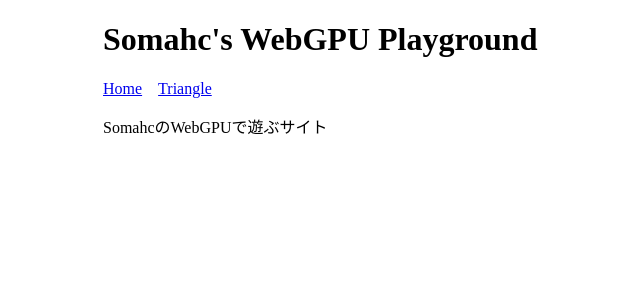
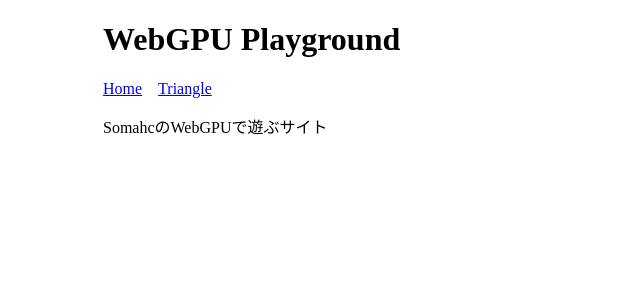
Before and after one commit to Somahc/webgpu-playground, a React (Vite) app: page / in a window 1280 px wide. Shown: the top 300 px of the page, without its empty margins (37-677 px from the left). Built offline with nearby package versions, Linux system fonts and the light colour scheme.

Commit message:
root 文言修正

```diff
--- a/src/routes/root.tsx
+++ b/src/routes/root.tsx
@@ -4,7 +4,7 @@ import "./root.css";
 export default function Root() {
     return (
         <>
-            <h1>Somahc's WebGPU Playground</h1>
+            <h1>WebGPU Playground</h1>
             <nav>
                 <ul className="nav-list">
                     <li>
```
